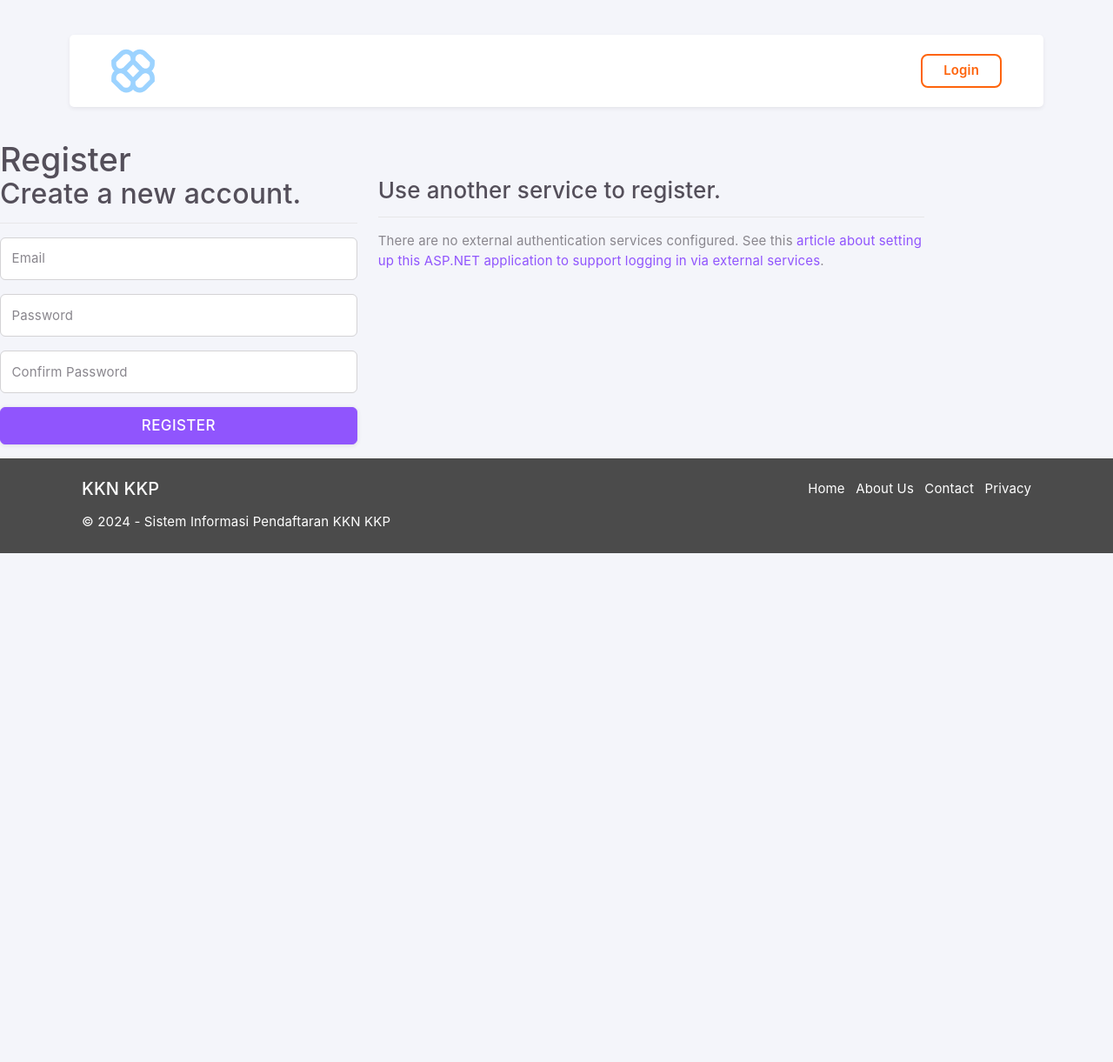
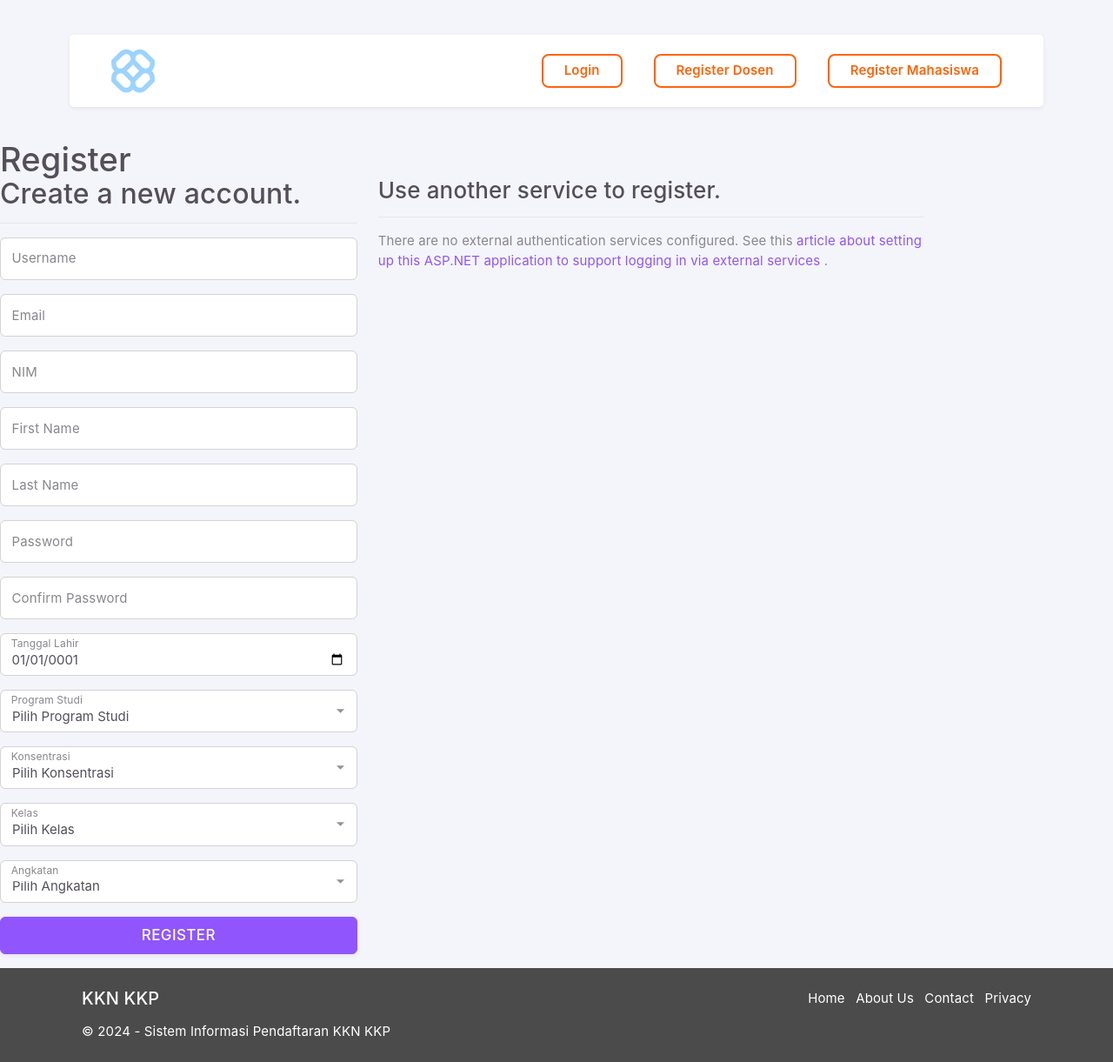
Before and after one commit to Rizz404/PROJECT_2, an ASP.NET Core app: page /Identity/Account/RegisterMahasiswa in a window 1280 px wide. Shown: the whole page at 87% size. Before the commit the page ends 636 px from the top, so only its background shows below. Run offline with ASP.NET Core 8, Linux system fonts and the light colour scheme; tables that the repository leaves empty hold one stand-in row (values such as "Sample post"); some libraries are stand-ins or nearby versions.

Commit message:
add register dosen and mahasiswa

```diff
--- a/SIPKK.DataAccess/Data/AplicationDbContext.cs
+++ b/SIPKK.DataAccess/Data/AplicationDbContext.cs
@@ -26,11 +26,15 @@ namespace SIPKK.DataAccess.Data
         //! Defaultnya bakal plural hati-hati penamaannya
         //jangan lupa nambahin kalo ada db baru
         public DbSet<ApplicationUser> ApplicationUsers { get; set; }
+        public DbSet<Angkatan> Angkatan { get; set; }
         public DbSet<Admin> Admin { get; set; }
         public DbSet<Persyaratan> Persyaratan { get; set; }
         public DbSet<Proyek> Proyek { get; set; }
         public DbSet<Mahasiswa> Mahasiswa { get; set; }
         public DbSet<Dosen> Dosen { get; set; }
+        public DbSet<Feedback> Feedback { get; set; }
+        public DbSet<Kelas> Kelas { get; set; }
+        public DbSet<Kelompok> Kelompok { get; set; }
         public DbSet<ProgramStudi> ProgramStudi { get; set; }
         public DbSet<Konsentrasi> Konsentrasi { get; set; }
         public DbSet<Pendaftaran> Pendaftaran { get; set; }
--- a/SIPKK.DataAccess/Repository/IRepository/IUnitOfWork.cs
+++ b/SIPKK.DataAccess/Repository/IRepository/IUnitOfWork.cs
@@ -9,8 +9,12 @@ namespace SIPKK.DataAccess.Repository.IRepository
     public interface IUnitOfWork
     {
         // tambahin interface repo lagi kalo buat lagi
+        IAngkatanRepository Angkatan { get; }
         IAdminRepository Admin { get; }
         IDosenRepository Dosen { get; }
+        IFeedbackRepository Feedback { get; }
+        IKelasRepository Kelas { get; }
+        IKelompokRepository Kelompok { get; }
         IBiayaOperasionalRepository BiayaOperasional { get; }
         IKonsentrasiRepository Konsentrasi { get; }
         ILaporanRepository Laporan { get; }
--- a/SIPKK/Areas/Identity/Pages/Account/RegisterMahasiswa.cshtml
+++ b/SIPKK/Areas/Identity/Pages/Account/RegisterMahasiswa.cshtml
@@ -13,25 +13,73 @@
             <hr />
             <div asp-validation-summary="ModelOnly" class="text-danger" role="alert"></div>
             <div class="form-floating mb-3">
-                <input asp-for="Input.Email" class="form-control" autocomplete="username" aria-required="true" placeholder="name@example.com" />
+                <input asp-for="Input.Username" class="form-control" autocomplete="username" aria-required="true" placeholder="Username" />
+                <label asp-for="Input.Username">Username</label>
+                <span asp-validation-for="Input.Username" class="text-danger"></span>
+            </div>
+            <div class="form-floating mb-3">
+                <input asp-for="Input.Email" class="form-control" autocomplete="email" aria-required="true" placeholder="Email" />
                 <label asp-for="Input.Email">Email</label>
                 <span asp-validation-for="Input.Email" class="text-danger"></span>
             </div>
             <div class="form-floating mb-3">
-                <input asp-for="Input.Password" class="form-control" autocomplete="new-password" aria-required="true" placeholder="password" />
+                <input asp-for="Input.NIM" class="form-control" aria-required="true" placeholder="NIM" />
+                <label asp-for="Input.NIM">NIM</label>
+                <span asp-validation-for="Input.NIM" class="text-danger"></span>
+            </div>
+            <div class="form-floating mb-3">
+                <input asp-for="Input.FirstName" class="form-control" aria-required="true" placeholder="First Name" />
+                <label asp-for="Input.FirstName">First Name</label>
+                <span asp-validation-for="Input.FirstName" class="text-danger"></span>
+            </div>
+            <div class="form-floating mb-3">
+                <input asp-for="Input.LastName" class="form-control" aria-required="true" placeholder="Last Name" />
+                <label asp-for="Input.LastName">Last Name</label>
+                <span asp-validation-for="Input.LastName" class="text-danger"></span>
+            </div>
+            <div class="form-floating mb-3">
+                <input asp-for="Input.Password" class="form-control" autocomplete="new-password" aria-required="true" placeholder="Password" />
                 <label asp-for="Input.Password">Password</label>
                 <span asp-validation-for="Input.Password" class="text-danger"></span>
             </div>
             <div class="form-floating mb-3">
-                <input asp-for="Input.ConfirmPassword" class="form-control" autocomplete="new-password" aria-required="true" placeholder="password" />
+                <input asp-for="Input.ConfirmPassword" class="form-control" autocomplete="new-password" aria-required="true" placeholder="Confirm Password" />
                 <label asp-for="Input.ConfirmPassword">Confirm Password</label>
                 <span asp-validation-for="Input.ConfirmPassword" class="text-danger"></span>
             </div>
-            @* <div class="form-floating mb-3">
-               <select asp-for="Input.Role" asp-items="@Model.Input.RoleList" class="form-select">
-                   <option disabled selected>Pilih Role</option>
-               </select>
-            </div> *@
+            <div class="form-floating mb-3">
+                <input asp-for="Input.TanggalLahir" class="form-control" aria-required="true" placeholder="Tanggal Lahir" />
+                <label asp-for="Input.TanggalLahir">Tanggal Lahir</label>
+                <span asp-validation-for="Input.TanggalLahir" class="text-danger"></span>
+            </div>
+            <div class="form-floating mb-3">
+                <select asp-for="Input.IdProgramStudi" asp-items="Model.Input.ProgramStudiList" class="form-select">
+                    <option disabled selected>Pilih Program Studi</option>
+                </select>
+                <label asp-for="Input.IdProgramStudi">Program Studi</label>
+                <span asp-validation-for="Input.IdProgramStudi" class="text-danger"></span>
+            </div>
+            <div class="form-floating mb-3">
+                <select asp-for="Input.IdKonsentrasi" asp-items="Model.Input.KonsentrasiList" class="form-select">
+                    <option disabled selected>Pilih Konsentrasi</option>
+                </select>
+                <label asp-for="Input.IdKonsentrasi">Konsentrasi</label>
+                <span asp-validation-for="Input.IdKonsentrasi" class="text-danger"></span>
+            </div>
+            <div class="form-floating mb-3">
+                <select asp-for="Input.IdKelas" asp-items="Model.Input.KelasList" class="form-select">
+                    <option disabled selected>Pilih Kelas</option>
+                </select>
+                <label asp-for="Input.IdKelas">Kelas</label>
+                <span asp-validation-for="Input.IdKelas" class="text-danger"></span>
+            </div>
+            <div class="form-floating mb-3">
+                <select asp-for="Input.IdAngkatan" asp-items="Model.Input.AngkatanList" class="form-select">
+                    <option disabled selected>Pilih Angkatan</option>
+                </select>
+                <label asp-for="Input.IdAngkatan">Angkatan</label>
+                <span asp-validation-for="Input.IdAngkatan" class="text-danger"></span>
+            </div>
             <button id="registerSubmit" type="submit" class="w-100 btn btn-lg btn-primary">Register</button>
         </form>
     </div>
@@ -40,12 +88,14 @@
             <h3>Use another service to register.</h3>
             <hr />
             @{
-                if ((Model.ExternalLogins?.Count ?? 0) == 0)
+                if((Model.ExternalLogins?.Count ?? 0) == 0)
                 {
                     <div>
                         <p>
-                            There are no external authentication services configured. See this <a href="https://go.microsoft.com/fwlink/?LinkID=532715">article
-                            about setting up this ASP.NET application to support logging in via external services</a>.
+                            There are no external authentication services configured. See this <a href="https://go.microsoft.com/fwlink/?LinkID=532715">
+                                article
+                                about setting up this ASP.NET application to support logging in via external services
+                            </a>.
                         </p>
                     </div>
                 }
@@ -54,7 +104,7 @@
                     <form id="external-account" asp-page="./ExternalLogin" asp-route-returnUrl="@Model.ReturnUrl" method="post" class="form-horizontal">
                         <div>
                             <p>
-                                @foreach (var provider in Model.ExternalLogins!)
+                                @foreach(var provider in Model.ExternalLogins!)
                                 {
                                     <button type="submit" class="btn btn-primary" name="provider" value="@provider.Name" title="Log in using your @provider.DisplayName account">@provider.DisplayName</button>
                                 }
--- a/SIPKK/Areas/Identity/Pages/Account/RegisterMahasiswa.cshtml.cs
+++ b/SIPKK/Areas/Identity/Pages/Account/RegisterMahasiswa.cshtml.cs
@@ -14,6 +14,7 @@ using Microsoft.AspNetCore.WebUtilities;
 using Microsoft.Extensions.Logging;
 using SIPKK.DataAccess.Repository.IRepository;
 using SIPKK.Models;
+using SIPKK.Models.ViewModels;
 using SIPKK.Ultilities;
 using System;
 using System.Collections.Generic;
@@ -66,7 +67,6 @@ namespace SIPKK.Areas.Identity.Pages.Account
         public class InputModel
         {
             [Required]
-            [EmailAddress]
             [Display(Name = "Username")]
             public string Username { get; set; }
 
@@ -75,19 +75,18 @@ namespace SIPKK.Areas.Identity.Pages.Account
             [Display(Name = "Email")]
             public string Email { get; set; }
 
-            [Required]
-            [EmailAddress]
-            [Display(Name = "NIM")]
+            [MaxLength(10)]
+            [Required(ErrorMessage = "{0} harus diisi")]
+            [StringLength(10, ErrorMessage = "harus 10 karakter", MinimumLength = 10)]
+            [RegularExpression(@"^\d+$", ErrorMessage = "Hanya boleh diisi dengan angka.")]
             public string NIM { get; set; }
 
             [Required]
-            [EmailAddress]
-            [Display(Name = "FirstName")]
+            [Display(Name = "First Name")]
             public string FirstName { get; set; }
 
             [Required]
-            [EmailAddress]
-            [Display(Name = "LastName")]
+            [Display(Name = "Last Name")]
             public string LastName { get; set; }
 
             [Required]
@@ -101,16 +100,10 @@ namespace SIPKK.Areas.Identity.Pages.Account
             [Compare("Password", ErrorMessage = "The password and confirmation password do not match.")]
             public string ConfirmPassword { get; set; }
 
-            [NotMapped]
-            private DateTime _tanggalLahir;
-            [DataType(DataType.Date, ErrorMessage = "Tanggal Lahir tidak valid.")]
+            [DataType(DataType.Date)]
             [Required(ErrorMessage = "{0} harus diisi")]
             [Display(Name = "Tanggal Lahir")]
-            public DateTime TanggalLahir
-            {
-                get => _tanggalLahir;
-                set => _tanggalLahir = DateTime.SpecifyKind(value, DateTimeKind.Utc);
-            }
+            public DateTime TanggalLahir { get; set; }
 
             [MaxLength(36)]
             [Required(ErrorMessage = "{0} harus diisi")]
@@ -139,45 +132,53 @@ namespace SIPKK.Areas.Identity.Pages.Account
             public IEnumerable<SelectListItem> KonsentrasiList { get; set; }
 
             [ValidateNever]
-            public IEnumerable<SelectListItem> ProyekList { get; set; }
-
-            [ValidateNever]
             public IEnumerable<SelectListItem> KelasList { get; set; }
 
             [ValidateNever]
             public IEnumerable<SelectListItem> AngkatanList { get; set; }
         }
 
-
         public async Task OnGetAsync(string returnUrl = null)
         {
-            Input = new()
+            if(_unitOfWork == null)
             {
-                ProgramStudiList = (await _unitOfWork.ProgramStudi.GetAllAsync()).Select(p => new SelectListItem
+                _logger.LogError("UnitOfWork is not initialized.");
+                return;
+            }
+
+            var programStudi = await _unitOfWork.ProgramStudi.GetAllAsync();
+            var konsentrasi = await _unitOfWork.Konsentrasi.GetAllAsync();
+            var kelas = await _unitOfWork.Kelas.GetAllAsync();
+            var angkatan = await _unitOfWork.Angkatan.GetAllAsync();
+
+            if(programStudi == null || konsentrasi == null || kelas == null || angkatan == null)
+            {
+                _logger.LogError("One or more lists are null.");
+                return;
+            }
+
+            Input = new InputModel
+            {
+                ProgramStudiList = programStudi.Select(p => new SelectListItem
                 {
                     Text = p.Nama,
                     Value = p.Id
                 }),
-                KonsentrasiList = (await _unitOfWork.Konsentrasi.GetAllAsync()).Select(p => new SelectListItem
+                KonsentrasiList = konsentrasi.Select(p => new SelectListItem
                 {
                     Text = p.Nama,
                     Value = p.Id
                 }),
-                ProyekList = (await _unitOfWork.Proyek.GetAllAsync()).Select(p => new SelectListItem
+                KelasList = kelas.Select(p => new SelectListItem
                 {
-                    Text = p.NamaProyek,
+                    Text = p.Nama,
                     Value = p.Id
                 }),
-                KelasList = (await _unitOfWork.Proyek.GetAllAsync()).Select(p => new SelectListItem
+                AngkatanList = angkatan.Select(p => new SelectListItem
                 {
-                    Text = p.NamaProyek,
+                    Text = p.Tahun,
                     Value = p.Id
-                }),
-                AngkatanList = (await _unitOfWork.Proyek.GetAllAsync()).Select(p => new SelectListItem
-                {
-                    Text = p.NamaProyek,
-                    Value = p.Id
-                }),
+                })
             };
 
             ReturnUrl = returnUrl;
@@ -200,16 +201,38 @@ namespace SIPKK.Areas.Identity.Pages.Account
                 if(result.Succeeded)
                 {
                     _logger.LogInformation("User created a new account with password.");
+                    var addRoleToUser = await _userManager.AddToRoleAsync(user, SD.Role_Mahasiswa);
 
-                    await _unitOfWork.Mahasiswa.CreateAsync(new Mahasiswa
+                    if(addRoleToUser.Succeeded)
                     {
-                        IdUser = user.Id,
-                        NIM = Input.NIM,
-                        FirstName = Input.FirstName,
-                        LastName = Input.LastName,
-                        TanggalLahir = Input.TanggalLahir,
-                    });
+                        Mahasiswa mahasiswa = new()
+                        {
+                            IdUser = user.Id,
+                            NIM = Input.NIM,
+                            FirstName = Input.FirstName,
+                            LastName = Input.LastName,
+                            TanggalLahir = Input.TanggalLahir,
+                            IdProgramStudi = Input.IdProgramStudi,
+                            IdKonsentrasi = Input.IdKonsentrasi,
+                            IdKelas = Input.IdKelas,
+                            IdAngkatan = Input.IdAngkatan,
+                        };
+                        Persyaratan persyaratan = new()
+                        {
+                            KetKelakuanBaik = false,
+                            KetOrangTua = false,
+                            KetPembayaran = false,
+                            KetSehat = false,
+                            IdMahasiswa = mahasiswa.Id
+                        };
 
+                        await _unitOfWork.Mahasiswa.CreateAsync(mahasiswa);
+                        await _unitOfWork.Persyaratan.CreateAsync(persyaratan);
+                    }
+                    foreach(var error in addRoleToUser.Errors)
+                    {
+                        ModelState.AddModelError(string.Empty, error.Description);
+                    }
                     await _unitOfWork.SaveAsync();
 
                     var userId = await _userManager.GetUserIdAsync(user);
@@ -244,7 +267,6 @@ namespace SIPKK.Areas.Identity.Pages.Account
             return Page();
         }
 
-        // ubah jadi application user
         private ApplicationUser CreateUser()
         {
             try
--- a/SIPKK/Views/Shared/_Nav.cshtml
+++ b/SIPKK/Views/Shared/_Nav.cshtml
@@ -72,6 +72,8 @@
 
                 -->
                 <a class="primary-btn" id="login" asp-area="Identity" asp-page="/Account/Login">Login</a>
+                <a class="primary-btn" id="login" asp-area="Identity" asp-page="/Account/RegisterDosen">Register Dosen</a>
+                <a class="primary-btn" id="login" asp-area="Identity" asp-page="/Account/RegisterMahasiswa">Register Mahasiswa</a>
             }
 
         </div>
```
Also changed, not shown: SIPKK.DataAccess/Repository/AngkatanRepository.cs (added, +34 -0 lines), SIPKK.DataAccess/Repository/FeedbackRepository.cs (added, +34 -0 lines), SIPKK.DataAccess/Repository/IRepository/IAngkatanRepository.cs (added, +15 -0 lines), SIPKK.DataAccess/Repository/IRepository/IFeedbackRepository.cs (added, +15 -0 lines), SIPKK.DataAccess/Repository/IRepository/IKelasRepository.cs (added, +15 -0 lines), SIPKK.DataAccess/Repository/IRepository/IKelompokRepository.cs (added, +15 -0 lines), SIPKK.DataAccess/Repository/KelasRepository.cs (added, +34 -0 lines), SIPKK.DataAccess/Repository/KelompokRepository.cs (added, +34 -0 lines), SIPKK.DataAccess/Repository/UnitOfWork.cs (+8 -0 lines), SIPKK/Areas/Identity/Pages/Account/RegisterDosen.cshtml (+34 -12 lines), SIPKK/Areas/Identity/Pages/Account/RegisterDosen.cshtml.cs (+19 -19 lines).
